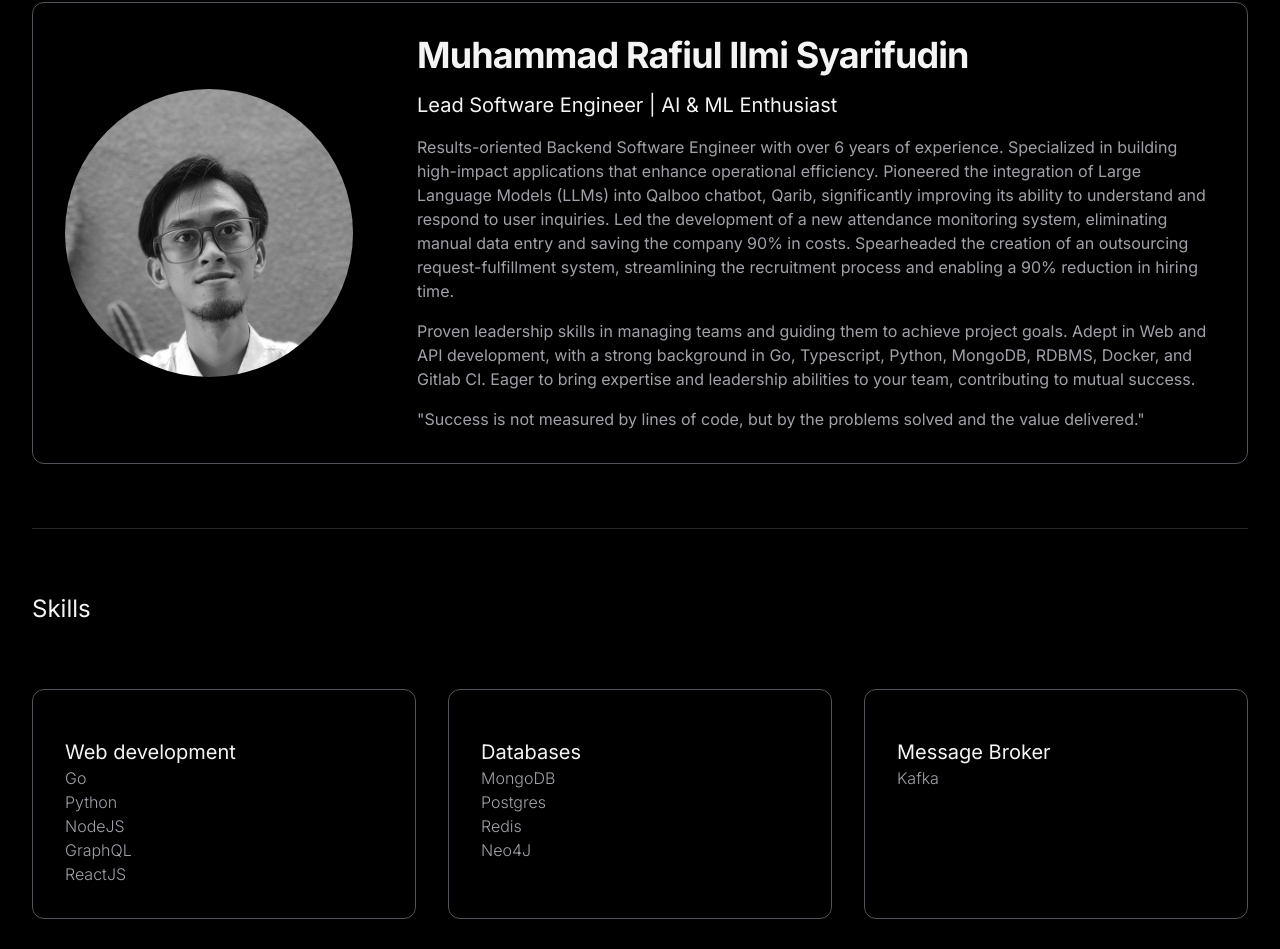
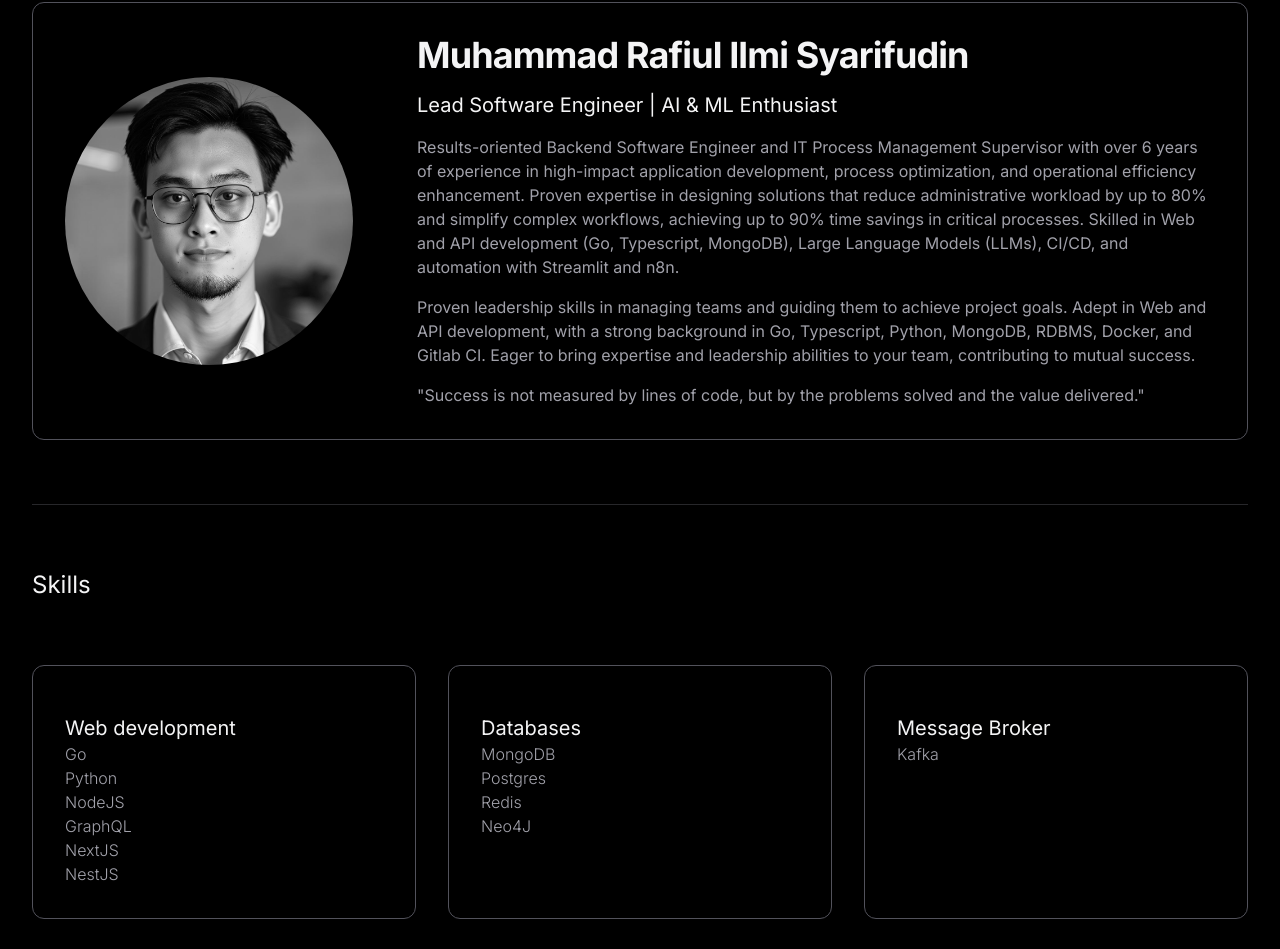
Before and after one commit to ilmimris/mris.dev, a Next.js app: page /profile in a window 1280 px wide. Shown: the part 399-1348 px from the top of the page. Built offline with nearby package versions, Linux system fonts and the light colour scheme; what tailwindcss-debug-screens would draw is missing.

Commit message:
feat(profiles): update some info

```diff
--- a/app/contact/page.tsx
+++ b/app/contact/page.tsx
@@ -1,15 +1,21 @@
 "use client";
-import { Github, Mail, Twitter } from "lucide-react";
+import { Github, Mail, X, AtSignIcon } from "lucide-react";
 import Link from "next/link";
 import { Navigation } from "../components/nav";
 import { Card } from "../components/card";
 
 const socials = [
   {
-		icon: <Twitter size={20} />,
-		href: "https://twitter.com/mris_ilmi",
-		label: "Twitter",
+    icon: <X size={20} />,
+    href: "https://x.com/mris_ilmi",
+    label: "X",
     handle: "@mris_ilmi",
+  },
+  {
+    icon: <AtSignIcon size={20} />,
+    href: "https://threads.net/mris.dev",
+    label: "Threads",
+    handle: "@mris.dev",
   },
   {
     icon: <Mail size={20} />,
--- a/app/profile/data.json
+++ b/app/profile/data.json
@@ -2,7 +2,7 @@
   {
     "id": 1,
     "category": "Web development",
-    "skills": ["Go", "Python", "NodeJS", "GraphQL", "ReactJS"]
+    "skills": ["Go", "Python", "NodeJS", "GraphQL", "NextJS", "NestJS"]
   },
   {
     "id": 2,
@@ -28,5 +28,15 @@
     "id": 6,
     "category": "DevOps",
     "skills": ["Docker", "Gitlab CI", "Terraform"]
+  },
+  {
+    "id": 8,
+    "category": "Process Management",
+    "skills": ["Camunda Platform", "BPMN"]
+  },
+  {
+    "id": 9,
+    "category": "Automation",
+    "skills": ["N8N"]
   }
 ]
--- a/app/profile/page.tsx
+++ b/app/profile/page.tsx
@@ -33,17 +33,15 @@ export default function Page() {
                   </h3>
 
                   <p className="mt-4 text-zinc-400">
-                    Results-oriented Backend Software Engineer with over 6 years
-                    of experience. Specialized in building high-impact
-                    applications that enhance operational efficiency. Pioneered
-                    the integration of Large Language Models (LLMs) into Qalboo
-                    chatbot, Qarib, significantly improving its ability to
-                    understand and respond to user inquiries. Led the
-                    development of a new attendance monitoring system,
-                    eliminating manual data entry and saving the company 90% in
-                    costs. Spearheaded the creation of an outsourcing
-                    request-fulfillment system, streamlining the recruitment
-                    process and enabling a 90% reduction in hiring time.
+                    Results-oriented Backend Software Engineer and IT Process
+                    Management Supervisor with over 6 years of experience in
+                    high-impact application development, process optimization,
+                    and operational efficiency enhancement. Proven expertise in
+                    designing solutions that reduce administrative workload by
+                    up to 80% and simplify complex workflows, achieving up to
+                    90% time savings in critical processes. Skilled in Web and
+                    API development (Go, Typescript, MongoDB), Large Language
+                    Models (LLMs), CI/CD, and automation with Streamlit and n8n.
                   </p>
                   <p className="mt-4 text-zinc-400">
                     Proven leadership skills in managing teams and guiding them
```
Also changed, not shown: public/pp.jpg. Lines whose indentation alone changed are shown as unchanged.
